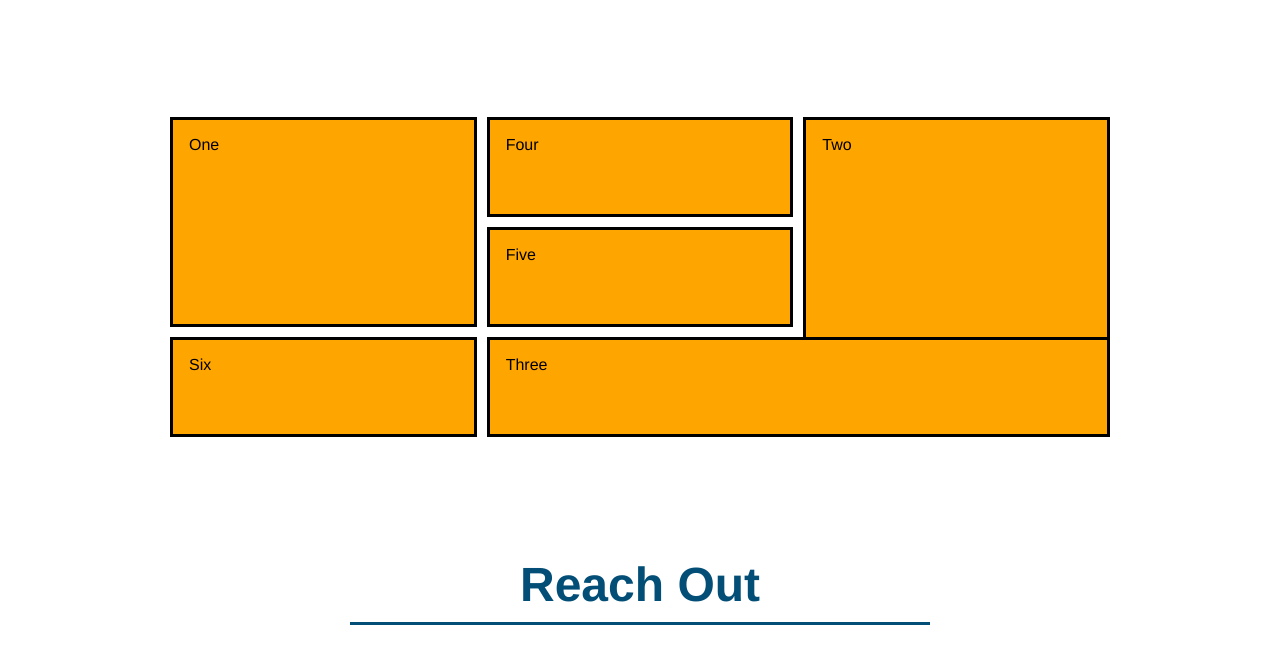
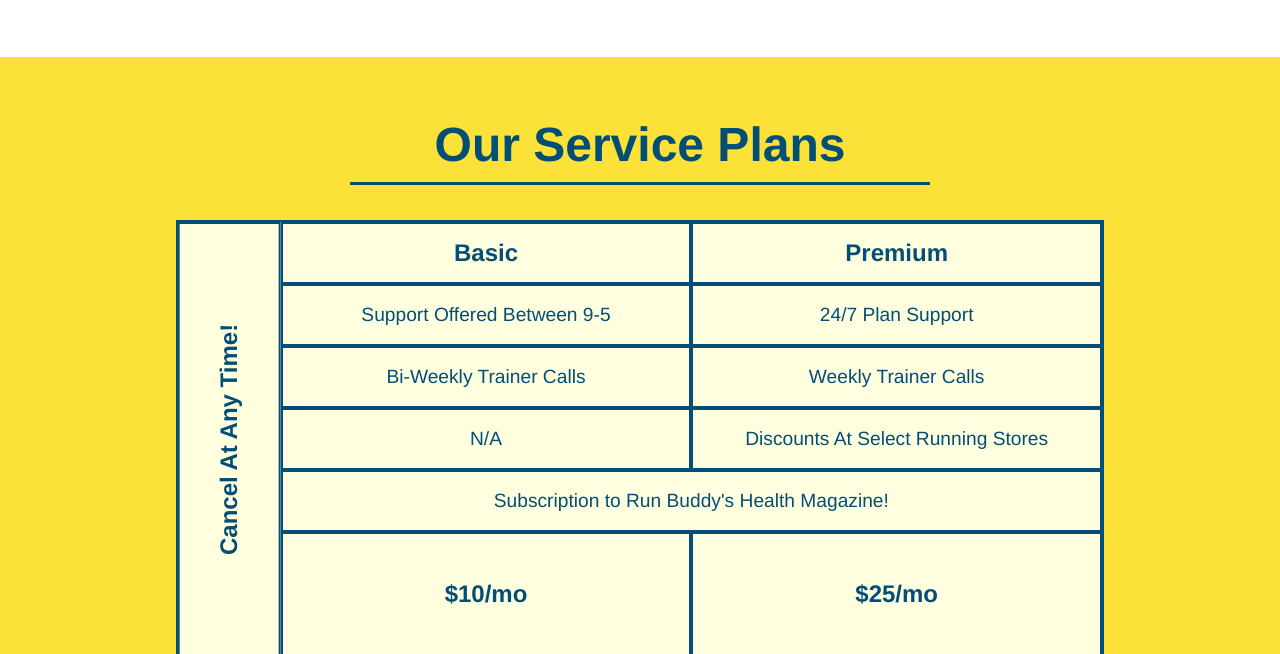
Before and after one commit to niloccolin/sb-project-1, a plain HTML site: page index.html in a window 1280 px wide. Shown: the part 2761-3415 px from the top of the page. Drawn offline with Linux system fonts and the light colour scheme.

Commit message:
added service table comparison

```diff
--- a/assets/css/style.css
+++ b/assets/css/style.css
@@ -2,23 +2,6 @@
     margin: 0;
     padding: 0;
     box-sizing: border-box;
-}
-
-.box1 {
-    grid-column-start: 1;
-    grid-column-end: 2;
-    grid-row-start: 1;
-    grid-row-end: 3;
-}
-
-.box2 {
-    grid-column: 3/4;
-    grid-row: 1/-1;
-}
-
-.box3 {
-    grid-column: 2/ span 2;
-    grid-row: 3/ span 1;
 }
 
 .contact-form button {
@@ -223,20 +206,55 @@
     text-align: center;
 }
 
+.services {
+    background: #fce138;
+}
+
+.grid-head, .grid-price, .service-grid-item.cancel {
+    font-size: 1.5rem;
+    font-weight: bold;
+}
+
 .service-grid-container {
-    max-width: 940px;
-    margin: 0 auto;
+    background: lightyellow;
+    width: 80%;
     display: grid;
-    grid-template-columns: repeat(3, 1fr);
-    grid-template-rows: repeat(3,100px);
-    grid-gap: 10px;
+    /* repeat(iterator, size) */
+    grid-template-columns: 1fr repeat(2, 4fr);
+    grid-template-rows: repeat(5, 1fr) 2fr;
+    border: 2px solid #024e76;
+    color: #024e76;
+    font-size: 1.2rem;
 }
 
 .service-grid-item {
-    background-color: orange;
-    border: solid;
-    padding: 1em;
-    color: black;
+    padding: 15px 0;
+    border: 2px solid #024e76;
+    display: flex;
+    align-items: center;
+    justify-content: center;
+    text-align: center;
+}
+
+.service-grid-item.basic {
+    grid-column: 2 / span 1;
+}
+
+.service-grid-item.both {
+    grid-column: 2 / span 2;
+}
+
+.service-grid-item.cancel {
+    writing-mode: vertical-lr;
+    transform: rotate(180deg);
+    grid-column: 1;
+    grid-row: 1 / -1;
+}
+
+.service-grid-wrapper {
+    display: flex;
+    width: 100%;
+    justify-content: center;
 }
 
 .primary-border {
@@ -443,18 +461,32 @@ section {
 }
 
 
+/* Media query for tablets and smaller */
+@media screen and (max-width: 768px) {
 
-@media screen and (max-width: 768px) {       /* Media query for tablets and smaller */
-
-
-    header h1
-    {
-
-    }
 
     section
     {
         padding: 30px 15px;
+    }
+
+    .service-grid-container {
+        grid-template-columns: 1fr 1fr;
+    }
+
+    .service-grid-item.basic {
+        grid-column: 1;
+    }
+
+    .service-grid-item.both {
+        grid-column: 1 / -1;
+    }
+
+    .service-grid-item.cancel {
+        transform: none;
+        writing-mode: unset;
+        grid-column: 1 / -1;
+        grid-row: -1;
     }
 
     .step h3
@@ -487,16 +519,12 @@ section {
 }
 
 
+/* Media query for mobile phones and smaller */
+@media screen and (max-width: 575px) {
 
 
 
-
-
-@media screen and (max-width: 575px) {       /* Media query for mobile phones and smaller */
-
-
-
-    hero-form button
+    .hero-form button
     {
         width: 100%;
     }
--- a/index.html
+++ b/index.html
@@ -8,6 +8,7 @@
         <link rel="stylesheet" href="./assets/css/style.css" />
         <title>Run Buddy</title>
     </head>
+
 
 
     <body>
@@ -202,6 +203,7 @@
 
 
 
+
         <!-- trainer bios -->
         <section id="your-trainers">
 
@@ -258,15 +260,72 @@
 
 
         <section id="service-plans" class="services">
-            <div class="service-grid-container">
-                <div class="service-grid-item box1">One</div>
-                <div class="service-grid-item box2">Two</div>
-                <div class="service-grid-item box3">Three</div>
-                <div class="service-grid-item box4">Four</div>
-                <div class="service-grid-item box5">Five</div>
-                <div class="service-grid-item box6">Six</div>
-            </div>
+
+
+            <h2 class="section-title secondary-border">
+                Our Service Plans
+            </h2>
+
+
+            <div class="service-grid-wrapper">
+                <div class="service-grid-container">
+
+                    <!-- headers -->
+                    <div class="service-grid-item grid-head basic">
+                        Basic
+                    </div>
+                    <div class="service-grid-item grid-head premium">
+                        Premium
+                    </div>
+
+                    <!-- body -->
+                    <div class="service-grid-item basic">
+                        Support Offered Between 9-5
+                    </div>
+
+                    <div class="service-grid-item premium">
+                        24/7 Plan Support
+                    </div>
+
+                    <div class="service-grid-item basic">
+                        Bi-Weekly Trainer Calls
+                    </div>
+
+                    <div class="service-grid-item">
+                        Weekly Trainer Calls
+                    </div>
+
+                    <div class="service-grid-item basic">
+                        N/A
+                    </div>
+
+                    <div class="service-grid-item premium">
+                        Discounts At Select Running Stores
+                    </div>
+
+                    <div class="service-grid-item both">
+                        Subscription to Run Buddy's Health Magazine!
+                    </div>
+
+                    <div class="service-grid-item grid-price basic">
+                        $10/mo
+                    </div>
+
+                    <div class="service-grid-item grid-price premium">
+                        $25/mo
+                    </div>
+
+                    <div class="service-grid-item cancel">
+                        Cancel At Any Time!
+                    </div>
+
+
+                </div> <!-- div service-grid-container -->
+            </div> <!-- div service=grid-wrapper -->
+
+
         </section>
+
 
 
 
```
